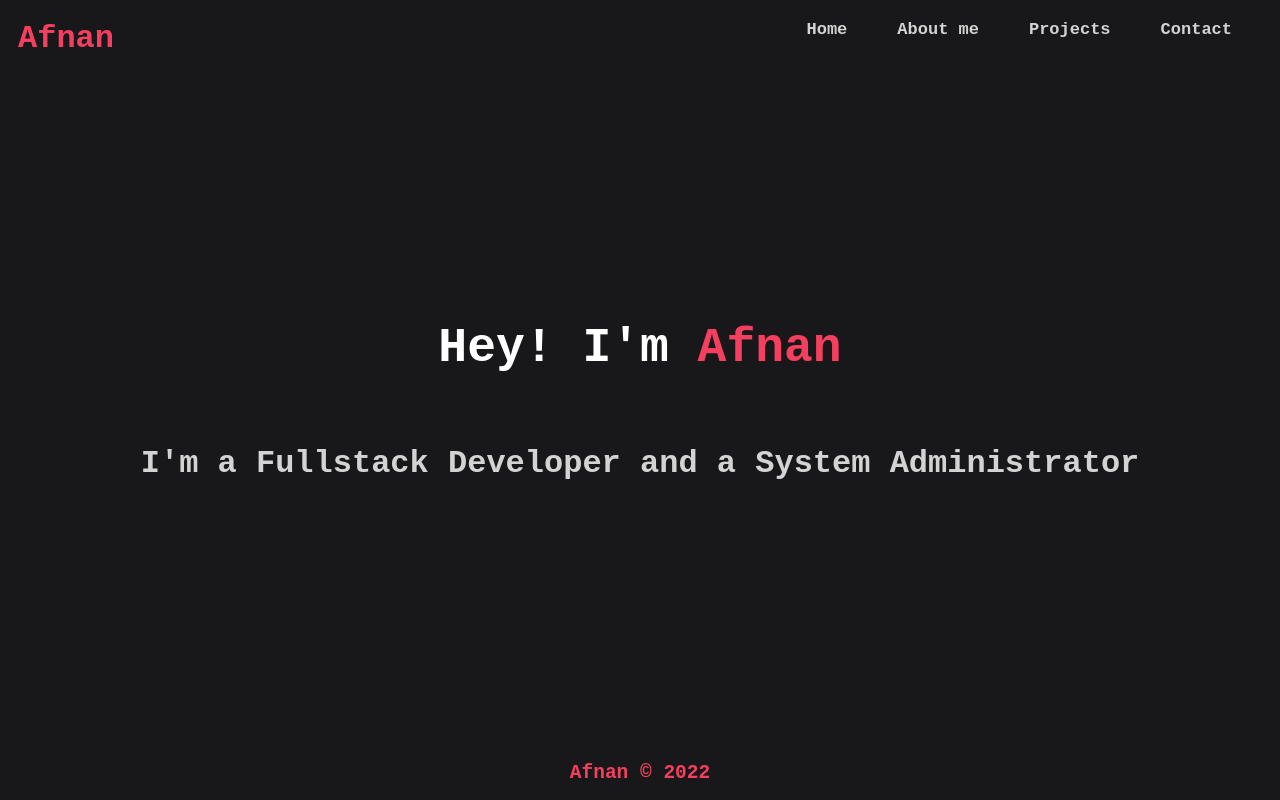
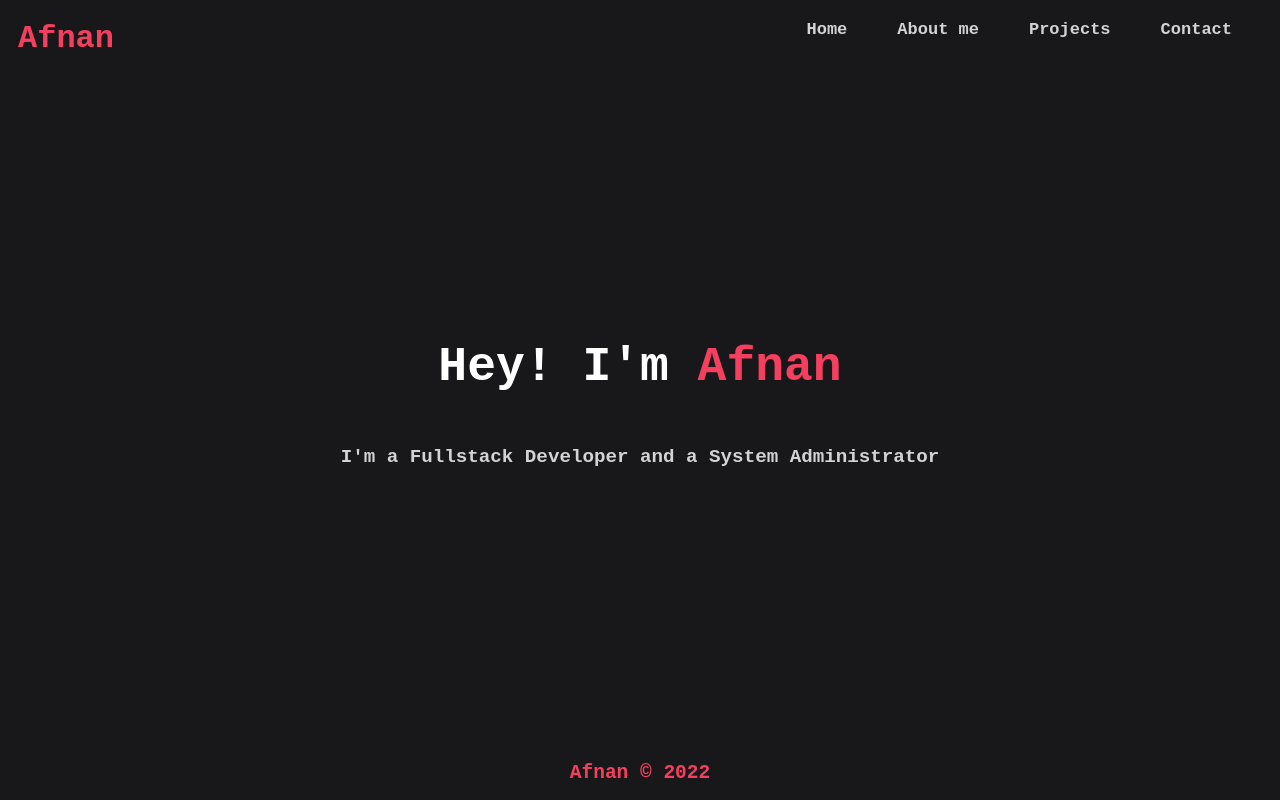
Before and after one commit to afnan007a/Portfolio-NextJS, a Next.js app: page / in a window 1280 px wide. Built offline with nearby package versions, Linux system fonts and the light colour scheme.

Commit message:
Update Home.module.css

```diff
--- a/styles/Home.module.css
+++ b/styles/Home.module.css
@@ -127,8 +127,7 @@
 .main p {
   color: #D3D3D3;
   margin-bottom: 10px;
-  font-size: 2rem;
-  line-height: 1.5;
+  font-size: 1.2rem;
 }
 
 .grid {
```
